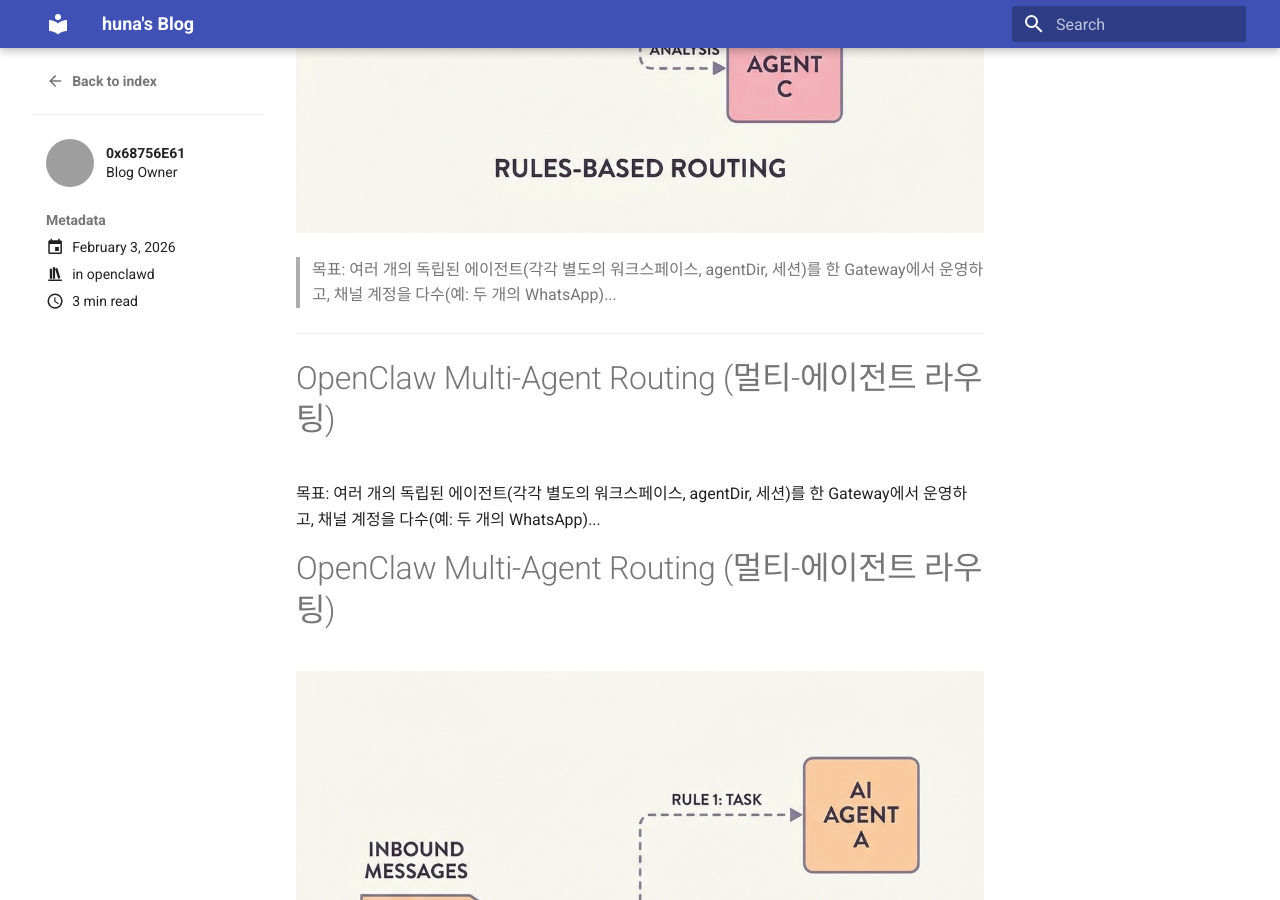
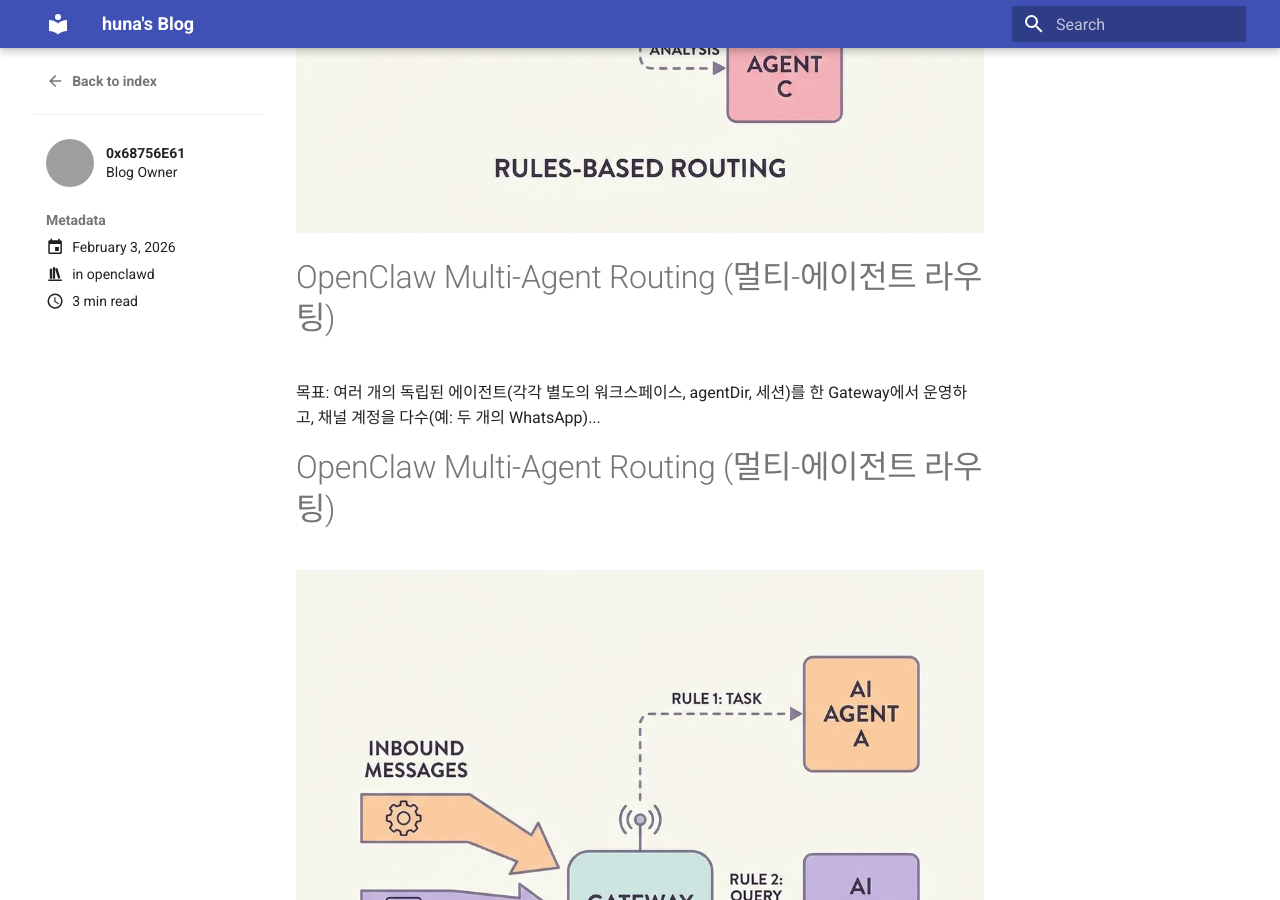
Before and after one commit to 0x68756E61/0x68756E61.github.io, an MkDocs documentation site: the page built from docs/blog/posts/2026-02-03-openclaw-multi-agent-routing.md, in a window 1280 px wide and 900 px high, scrolled down 569 px. Built offline with MkDocs 1.6.1 and Material for MkDocs 9.7.7, drawn with Linux system fonts in a browser that asks for light colours; grey boxes are pictures that could not be loaded.

Commit message:
Fix: remove duplicate title and tidy header for multi-agent routing post

```diff
--- a/docs/blog/posts/2026-02-03-openclaw-multi-agent-routing.md
+++ b/docs/blog/posts/2026-02-03-openclaw-multi-agent-routing.md
@@ -9,15 +9,7 @@
   - openclawd
   - agent
 ---
-
 ![](../../assets/images/openclaw-multi-agent-routing-hero.png)
-
-> 목표: 여러 개의 독립된 에이전트(각각 별도의 워크스페이스, agentDir, 세션)를 한 Gateway에서 운영하고, 채널 계정을 다수(예: 두 개의 WhatsApp)...
-
-<!-- more -->
-
----
-
 # OpenClaw Multi-Agent Routing (멀티-에이전트 라우팅)
 
 목표: 여러 개의 독립된 에이전트(각각 별도의 워크스페이스, agentDir, 세션)를 한 Gateway에서 운영하고, 채널 계정을 다수(예: 두 개의 WhatsApp)...
```
